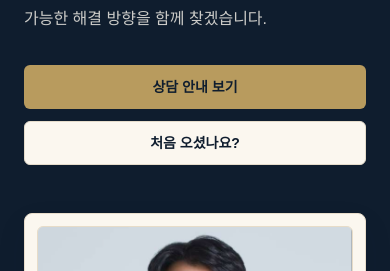
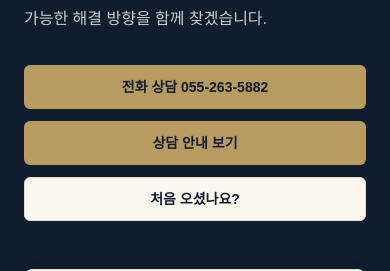
Before and after one commit to ymhk88-debug/project-lighthouse, a Next.js app: page / in a window 390 px wide. Shown: the part 429-700 px from the top of the page. Built offline with nearby package versions, Linux system fonts and the light colour scheme; no server answers.

Commit message:
Restore prominent office telephone action beside homepage consultation link

```diff
--- a/src/app/page.tsx
+++ b/src/app/page.tsx
@@ -166,7 +166,13 @@ export default function Home() {
             <br />
             가능한 해결 방향을 함께 찾겠습니다.
           </p>
-          <div className="mt-8 flex flex-col gap-3 sm:flex-row md:gap-4">
+          <div className="mt-8 flex flex-col gap-3 sm:flex-row sm:flex-wrap md:gap-4">
+            <a
+              href="tel:055-263-5882"
+              className="inline-flex min-h-11 items-center justify-center rounded-md bg-accent px-5 text-sm font-semibold text-primary transition-colors hover:bg-accent/90 focus-visible:outline-solid focus-visible:outline-2 focus-visible:outline-offset-2 focus-visible:outline-accent md:min-h-12 md:px-7 md:text-base"
+            >
+              전화 상담 055-263-5882
+            </a>
             <TextLink href="/consultation">상담 안내 보기</TextLink>
             <TextLink href="/first-visit" variant="secondary">
               처음 오셨나요?
```
